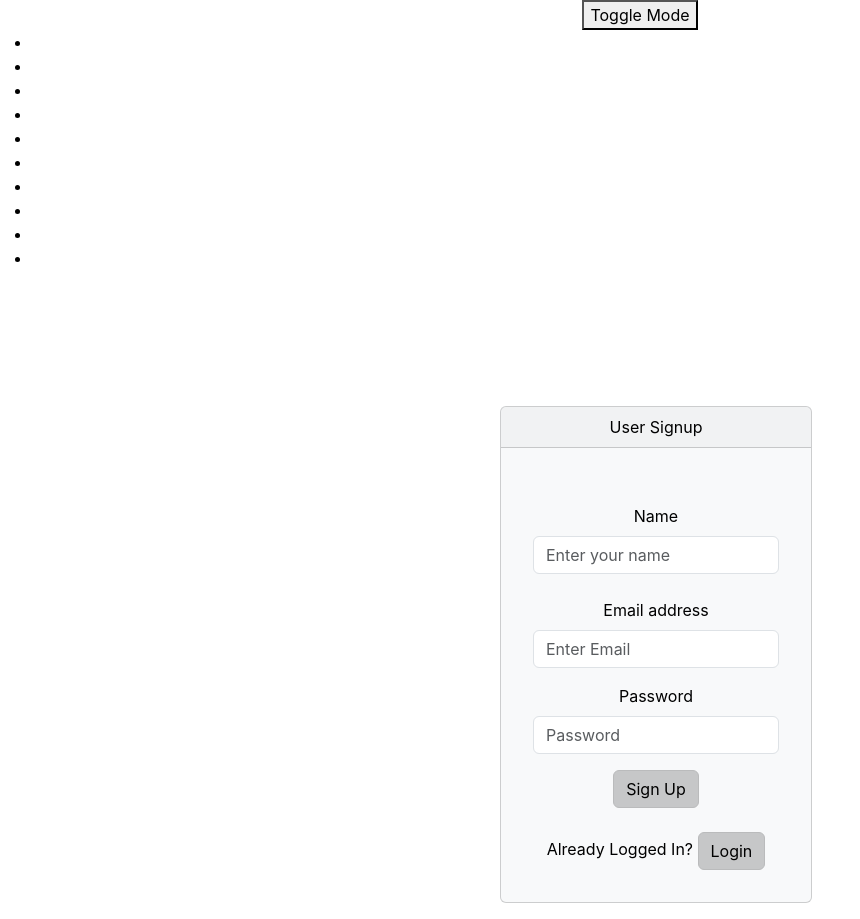
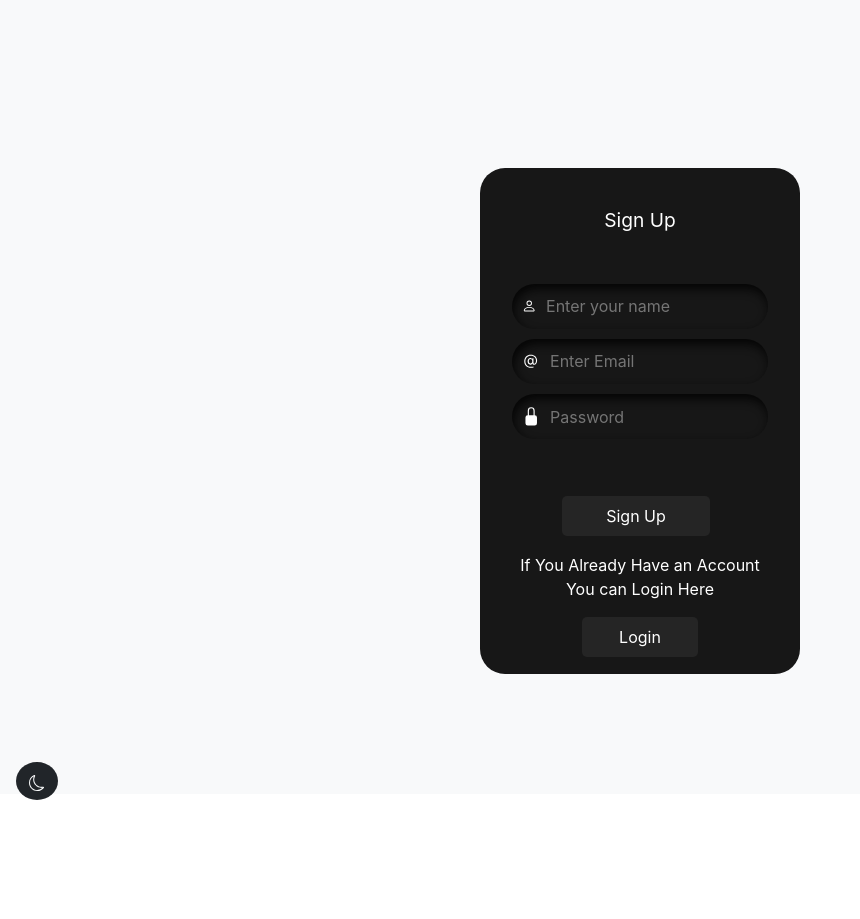
Before and after one commit to Waleed-xc/Blog, a React (Create React App) app in the folder frontend/: page / in a window 1280 px wide. Shown: the whole page, without its empty margins (0-860 px from the left). After the commit the page ends 800 px from the top, so only its background shows below. Built offline with nearby package versions, Linux system fonts and the light colour scheme.

Commit message:
login - signup frontend design
get api calls from express and change the frontend design for registration forms as well as modifying the logic for the dark mode button

```diff
--- a/frontend/src/App.js
+++ b/frontend/src/App.js
@@ -21,9 +21,25 @@ function App() {
   };
 
   return (
-    <div className="App">
-          <div className={`app ${isDarkMode ? 'dark-mode' : 'light-mode'}`}>
-      <button onClick={toggleMode}>Toggle Mode</button>
+
+
+<div className={`App ${isDarkMode ? 'bg-dark text-light' : 'bg-light text-dark'}`}>
+  <button   className={` btn ${isDarkMode ? 'bg-light text-dark' : 'bg-dark text-light'} position-absolute bottom-0 start-0 mt-3 mx-3 rounded-circle  `}
+ onClick={toggleMode}>
+          {isDarkMode ? (
+            <svg xmlns="http://www.w3.org/2000/svg" width="16" height="16" fill="currentColor" class="bi bi-sun" viewBox="0 0 16 16">
+  <path d="M8 11a3 3 0 1 1 0-6 3 3 0 0 1 0 6zm0 1a4 4 0 1 0 0-8 4 4 0 0 0 0 8zM8 0a.5.5 0 0 1 .5.5v2a.5.5 0 0 1-1 0v-2A.5.5 0 0 1 8 0zm0 13a.5.5 0 0 1 .5.5v2a.5.5 0 0 1-1 0v-2A.5.5 0 0 1 8 13zm8-5a.5.5 0 0 1-.5.5h-2a.5.5 0 0 1 0-1h2a.5.5 0 0 1 .5.5zM3 8a.5.5 0 0 1-.5.5h-2a.5.5 0 0 1 0-1h2A.5.5 0 0 1 3 8zm10.657-5.657a.5.5 0 0 1 0 .707l-1.414 1.415a.5.5 0 1 1-.707-.708l1.414-1.414a.5.5 0 0 1 .707 0zm-9.193 9.193a.5.5 0 0 1 0 .707L3.05 13.657a.5.5 0 0 1-.707-.707l1.414-1.414a.5.5 0 0 1 .707 0zm9.193 2.121a.5.5 0 0 1-.707 0l-1.414-1.414a.5.5 0 0 1 .707-.707l1.414 1.414a.5.5 0 0 1 0 .707zM4.464 4.465a.5.5 0 0 1-.707 0L2.343 3.05a.5.5 0 1 1 .707-.707l1.414 1.414a.5.5 0 0 1 0 .708z"/>
+
+            </svg>
+          ) : (
+            <svg xmlns="http://www.w3.org/2000/svg" width="16" height="16" fill="currentColor" class="bi bi-moon" viewBox="0 0 16 16">
+  <path d="M6 .278a.768.768 0 0 1 .08.858 7.208 7.208 0 0 0-.878 3.46c0 4.021 3.278 7.277 7.318 7.277.527 0 1.04-.055 1.533-.16a.787.787 0 0 1 .81.316.733.733 0 0 1-.031.893A8.349 8.349 0 0 1 8.344 16C3.734 16 0 12.286 0 7.71 0 4.266 2.114 1.312 5.124.06A.752.752 0 0 1 6 .278zM4.858 1.311A7.269 7.269 0 0 0 1.025 7.71c0 4.02 3.279 7.276 7.319 7.276a7.316 7.316 0 0 0 5.205-2.162c-.337.042-.68.063-1.029.063-4.61 0-8.343-3.714-8.343-8.29 0-1.167.242-2.278.681-3.286z"/>
+
+            </svg>
+          )}
+        </button>
+
+
 
           <AuthContextProvider>
 
@@ -44,8 +60,9 @@ function App() {
       </AuthContextProvider>
 
 
+
     </div>
-    </div>
+
   );
 }
 export default App;
--- a/frontend/src/Users/UserLogin.jsx
+++ b/frontend/src/Users/UserLogin.jsx
@@ -2,8 +2,8 @@ import { useState } from "react"
 import  { useUserLogin }  from "../Hooks/useUserLogin"
 import { useUserLogout } from "../Hooks/useUserLogout"
 import { useAuthContext } from "../Hooks/useAuthContext";
-
-
+import './style.css'
+import { Link } from "react-router-dom";
 const UserLogin = () => {
   const [email, setEmail] = useState('')
   const [password, setPassword] = useState('')
@@ -20,55 +20,59 @@ const UserLogin = () => {
 
 
   return (
-    <ul class="background">
-   <li></li>
-   <li></li>
-   <li></li>
-   <li></li>
-   <li></li>
-   <li></li>
-   <li></li>
-   <li></li>
-   <li></li>
-   <li></li>
+<div className="main">
+  <br />
+  <br />
+  <br />
+  <br />
+  <br />
+  <br />
+  <br />
+   <div  className="h-10 d-flex align-items-center justify-content-center" >
+   <form class="form w-25  "   onSubmit={handleSubmit} >
+    <p id="heading">Login</p>
+    <div class="field">
+    <svg class="input-icon" xmlns="http://www.w3.org/2000/svg" width="16" height="16" fill="currentColor" viewBox="0 0 16 16">
+    <path d="M13.106 7.222c0-2.967-2.249-5.032-5.482-5.032-3.35 0-5.646 2.318-5.646 5.702 0 3.493 2.235 5.708 5.762 5.708.862 0 1.689-.123 2.304-.335v-.862c-.43.199-1.354.328-2.29.328-2.926 0-4.813-1.88-4.813-4.798 0-2.844 1.921-4.881 4.594-4.881 2.735 0 4.608 1.688 4.608 4.156 0 1.682-.554 2.769-1.416 2.769-.492 0-.772-.28-.772-.76V5.206H8.923v.834h-.11c-.266-.595-.881-.964-1.6-.964-1.4 0-2.378 1.162-2.378 2.823 0 1.737.957 2.906 2.379 2.906.8 0 1.415-.39 1.709-1.087h.11c.081.67.703 1.148 1.503 1.148 1.572 0 2.57-1.415 2.57-3.643zm-7.177.704c0-1.197.54-1.907 1.456-1.907.93 0 1.524.738 1.524 1.907S8.308 9.84 7.371 9.84c-.895 0-1.442-.725-1.442-1.914z"></path>
+    </svg>
+      <input type="email" className="input-field" onChange={(e) => setEmail(e.target.value)} value={email} placeholder="Enter Email"/>
 
-<form  onSubmit={handleSubmit} >
+    </div>
+    <div class="field">
+    <svg class="input-icon" xmlns="http://www.w3.org/2000/svg" width="16" height="16" fill="currentColor" viewBox="0 0 16 16">
+    <path d="M8 1a2 2 0 0 1 2 2v4H6V3a2 2 0 0 1 2-2zm3 6V3a3 3 0 0 0-6 0v4a2 2 0 0 0-2 2v5a2 2 0 0 0 2 2h6a2 2 0 0 0 2-2V9a2 2 0 0 0-2-2z"></path>
+    </svg>
+      <input type="password" className="input-field"    onChange={(e) => setPassword(e.target.value)}   value={password}      placeholder="Password"/>
+    </div>
+    <div class="btn">
+    <button class="button1">&nbsp;&nbsp;&nbsp;&nbsp;&nbsp;&nbsp;Login&nbsp;&nbsp;&nbsp;&nbsp;&nbsp;&nbsp;</button>
 
-<p></p>
-<br/>
-<br/>
-<br/>
-<br/>
-<br/>
-<div className="h-10 d-flex align-items-center justify-content-center">
-  <div class="card text-black bg-light w-25 " style={{maxWidth: "20"}} >
-<fieldset style={{marginBlock: "10"}} >
-<div class="card-header text-center ">User Login</div>
-<div class="card-body">
-    <div className="w-150 p-3">
-    <div className="form-group mt-2 ">
-      <label className="form-label mt-3">Email address</label>
-      <input type="email" className="form-control" onChange={(e) => setEmail(e.target.value)} value={email} placeholder="Enter Email"/>
     </div>
-    <div className="form-group">
-      <label className="form-label mt-3">Password</label>
-      <input type="password" className="form-control"    onChange={(e) => setPassword(e.target.value)}   value={password}      placeholder="Password"/>
+
+    <div className="signup">
+<p className="text-white"> If You Want Sign Up you can Sign Up Here </p>
+    <Link to="/">
+      <button className="button2">Sign Up</button>
+    </Link>
+
     </div>
-  </div>
-<div class="text-center">
-    <button disabled={isLoading}  class="btn btn-light active">Login</button>
-    <br />
-    <br />
-    <p>Sign Up Here  <a  href="/" class="btn btn-light active" > Sign Up </a>
-    </p>
-    {error && <div  style={{textAlign: 'center'}}  className="card text-dark bg-warning">{error}</div>}
-    </div>
-  </div>
-  </fieldset>
-  </div>
-  </div>
+    <div class="text-center">
+    {error && <div  style={{textAlign: 'center'}}  className="card text-white bg-danger">{error}</div>}
+</div>
 </form>
-</ul>
+</div>
+
+<br />
+<br />
+<br />
+<br />
+<br />
+<br />
+<br />
+<br />
+
+
+</div>
 
   )
 }
--- a/frontend/src/Users/UserSignup.jsx
+++ b/frontend/src/Users/UserSignup.jsx
@@ -1,5 +1,6 @@
 import { useState } from "react"
 import { useUserSignup } from "../Hooks/useUserSignup"
+import { Link } from "react-router-dom"
 const UserSignup = () => {
   const [email, setEmail] = useState('')
   const [password, setPassword] = useState('')
@@ -10,62 +11,71 @@ const UserSignup = () => {
     await signup(username,email, password)
   }
   return (
-    <ul class="background">
-    <li></li>
-    <li></li>
-    <li></li>
-    <li></li>
-    <li></li>
-    <li></li>
-    <li></li>
-    <li></li>
-    <li></li>
-    <li></li>
-    <form  onSubmit={handleSubmit} >
-<p></p>
-<br/>
-<br/>
-<br/>
-<br/>
-<br/>
-<div className="h-10 d-flex align-items-center justify-content-center">
-  <div class="card text-black bg-light w-25" style={{maxWidth: "20"}} >
-<fieldset style={{marginBlock: "20"}} >
-<div class="card-header text-center ">User Signup</div>
-<div class="card-body">
-    <div className="w-150 p-3">
-    <div className="form-group mt-2 ">
-      <label className="form-label mt-3">Name</label>
-      <input type="text" className="form-control" onChange={(e) => setUsername(e.target.value)} value={username} placeholder="Enter your name"/>
+
+
+ <div className="main">
+  <br />
+  <br />
+  <br />
+  <br />
+  <br />
+  <br />
+  <br />
+   <div  className="h-10 d-flex align-items-center justify-content-center" >
+<form class="form w-25  "   onSubmit={handleSubmit} >
+    <p id="heading">Sign Up</p>
+    <div class="field">
+    <svg xmlns="http://www.w3.org/2000/svg" width="16" height="16" fill="currentColor" class="bi bi-person" viewBox="0 0 16 16">
+  <path d="M8 8a3 3 0 1 0 0-6 3 3 0 0 0 0 6Zm2-3a2 2 0 1 1-4 0 2 2 0 0 1 4 0Zm4 8c0 1-1 1-1 1H3s-1 0-1-1 1-4 6-4 6 3 6 4Zm-1-.004c-.001-.246-.154-.986-.832-1.664C11.516 10.68 10.289 10 8 10c-2.29 0-3.516.68-4.168 1.332-.678.678-.83 1.418-.832 1.664h10Z"/>
+</svg>
+      <input type="text" className="input-field" onChange={(e) => setUsername(e.target.value)} value={username} placeholder="Enter your name"/>
     </div>
-    <div className="form-group mt-2 ">
-      <label className="form-label mt-3">Email address</label>
-      <input type="email" className="form-control" onChange={(e) => setEmail(e.target.value)} value={email} placeholder="Enter Email"/>
+    <div class="field">
+    <svg class="input-icon" xmlns="http://www.w3.org/2000/svg" width="16" height="16" fill="currentColor" viewBox="0 0 16 16">
+    <path d="M13.106 7.222c0-2.967-2.249-5.032-5.482-5.032-3.35 0-5.646 2.318-5.646 5.702 0 3.493 2.235 5.708 5.762 5.708.862 0 1.689-.123 2.304-.335v-.862c-.43.199-1.354.328-2.29.328-2.926 0-4.813-1.88-4.813-4.798 0-2.844 1.921-4.881 4.594-4.881 2.735 0 4.608 1.688 4.608 4.156 0 1.682-.554 2.769-1.416 2.769-.492 0-.772-.28-.772-.76V5.206H8.923v.834h-.11c-.266-.595-.881-.964-1.6-.964-1.4 0-2.378 1.162-2.378 2.823 0 1.737.957 2.906 2.379 2.906.8 0 1.415-.39 1.709-1.087h.11c.081.67.703 1.148 1.503 1.148 1.572 0 2.57-1.415 2.57-3.643zm-7.177.704c0-1.197.54-1.907 1.456-1.907.93 0 1.524.738 1.524 1.907S8.308 9.84 7.371 9.84c-.895 0-1.442-.725-1.442-1.914z"></path>
+    </svg>
+      <input type="email" className="input-field" onChange={(e) => setEmail(e.target.value)} value={email} placeholder="Enter Email"/>
+
     </div>
-    <div className="form-group">
-      <label className="form-label mt-3">Password</label>
-      <input type="password" className="form-control"    onChange={(e) => setPassword(e.target.value)}   value={password}      placeholder="Password"/>
+    <div class="field">
+    <svg class="input-icon" xmlns="http://www.w3.org/2000/svg" width="16" height="16" fill="currentColor" viewBox="0 0 16 16">
+    <path d="M8 1a2 2 0 0 1 2 2v4H6V3a2 2 0 0 1 2-2zm3 6V3a3 3 0 0 0-6 0v4a2 2 0 0 0-2 2v5a2 2 0 0 0 2 2h6a2 2 0 0 0 2-2V9a2 2 0 0 0-2-2z"></path>
+    </svg>
+      <input type="password" className="input-field"    onChange={(e) => setPassword(e.target.value)}   value={password}      placeholder="Password"/>
     </div>
-  </div>
-<div class="text-center">
-    <button disabled={isLoading}  class="btn btn-light active">Sign Up</button>
+    <div class="btn">
+    <button class="button1">&nbsp;&nbsp;&nbsp;&nbsp;&nbsp;&nbsp;Sign Up&nbsp;&nbsp;&nbsp;&nbsp;&nbsp;&nbsp;</button>
+
+
+
+
+    </div>
+
+    <div className="login">
+<p className="text-white"> If You  Already Have an Account You can Login Here </p>
+    <Link to="/login">
+      <button className="button2">Login</button>
+    </Link>
+
+    </div>
+    <div class="text-center">
+    {error && <div  style={{textAlign: 'center'}}  className="card text-white bg-danger">{error}</div>}
+</div>
+</form>
+
+
+
+</div>
+<br />
+<br />
+<br />
 <br />
 <br />
 
-    <p>Already Logged In?  <a  href="/login" class="btn btn-light active" > Login </a>
-    </p>
-
-    {error && <div  style={{textAlign: 'center'}}  className="card text-dark bg-warning">{error}</div>}
-    </div>
+</div>
 
 
-  </div>
-  </fieldset>
-  </div>
 
-  </div>
-</form>
-</ul>
   )
 }
 export default UserSignup
--- a/frontend/src/Users/style.css
+++ b/frontend/src/Users/style.css
@@ -10,15 +10,126 @@
   }
 
 
-@keyframes animate {
+  .form {
+    display: flex;
+    flex-direction: column;
+    gap: 10px;
+    padding-left: 2em;
+    padding-right: 2em;
+    padding-bottom: 0.4em;
+    background-color: #171717;
+    border-radius: 25px;
+    transition: .4s ease-in-out;
+  }
+
+  .form:hover {
+    transform: scale(1.05);
+    border: 1px solid black;
+  }
+
+  #heading {
+    text-align: center;
+    margin: 2em;
+    color: rgb(255, 255, 255);
+    font-size: 1.2em;
+  }
+
+  .field {
+    display: flex;
+    align-items: center;
+    justify-content: center;
+    gap: 0.5em;
+    border-radius: 25px;
+    padding: 0.6em;
+    border: none;
+    outline: none;
+    color: white;
+    background-color: #171717;
+    box-shadow: inset 2px 5px 10px rgb(5, 5, 5);
+  }
+
+  .input-icon {
+    height: 1.3em;
+    width: 1.3em;
+    fill: white;
+  }
+
+  .input-field {
+    background: none;
+    border: none;
+    outline: none;
+    width: 100%;
+    color: #d3d3d3;
+  }
+
+  .form .btn {
+    display: flex;
+    justify-content: center;
+    flex-direction: row;
+    margin-top: 2.5em;
+  }
+
+  .button1 {
+    padding: 0.5em;
+    padding-left: 1.1em;
+    padding-right: 1.1em;
+    border-radius: 5px;
+    margin-right: 0.5em;
+    border: none;
+    outline: none;
+    transition: .4s ease-in-out;
+    background-color: #252525;
+    color: white;
+  }
+
+  .button1:hover {
+    background-color: black;
+    color: white;
+  }
+
+  .button2 {
+    padding: 0.5em;
+    padding-left: 2.3em;
+    padding-right: 2.3em;
+    border-radius: 5px;
+    border: none;
+    outline: none;
+    transition: .4s ease-in-out;
+    background-color: #252525;
+    color: white;
+  }
+
+  .button2:hover {
+    background-color: black;
+    color: white;
+  }
+
+  .button3 {
+    margin-bottom: 3em;
+    padding: 0.5em;
+    border-radius: 5px;
+    border: none;
+    outline: none;
+    transition: .4s ease-in-out;
+    background-color: #252525;
+    color: white;
+  }
+
+  .button3:hover {
+    background-color: red;
+    color: white;
+  }
+
+
+/* @keyframes animate {
     0%{
-        transform: translateY(0) rotate(0deg);
+        transform: translateY(0) rotate(780deg);
         opacity: 1;
         border-radius: 0;
     }
     100%{
         transform: translateY(-1000px) rotate(720deg);
-        opacity: 0.1;
+        opacity: 0.91;
         border-radius: 40%;
     }
 }
@@ -116,4 +227,4 @@
     height: 103px;
     bottom: -103px;
     animation-delay: 13s;
-}
+} */
```
Also changed, not shown: frontend/src/Blog/ViewBlog.jsx (+22 -6 lines), frontend/src/Users/UserHome.jsx (+6 -34 lines), 2 other files (tests, documents, lock files or other folders).
